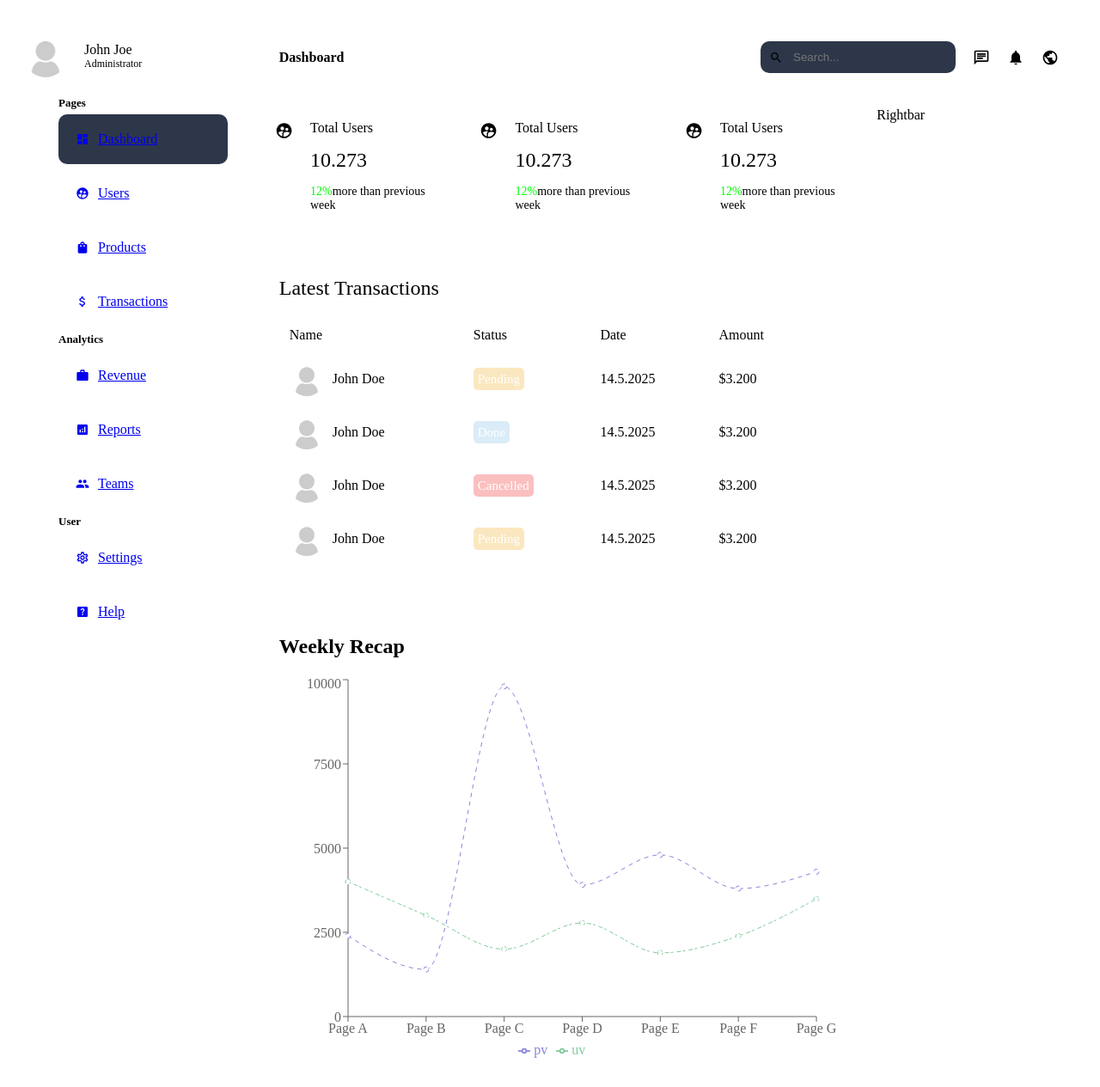
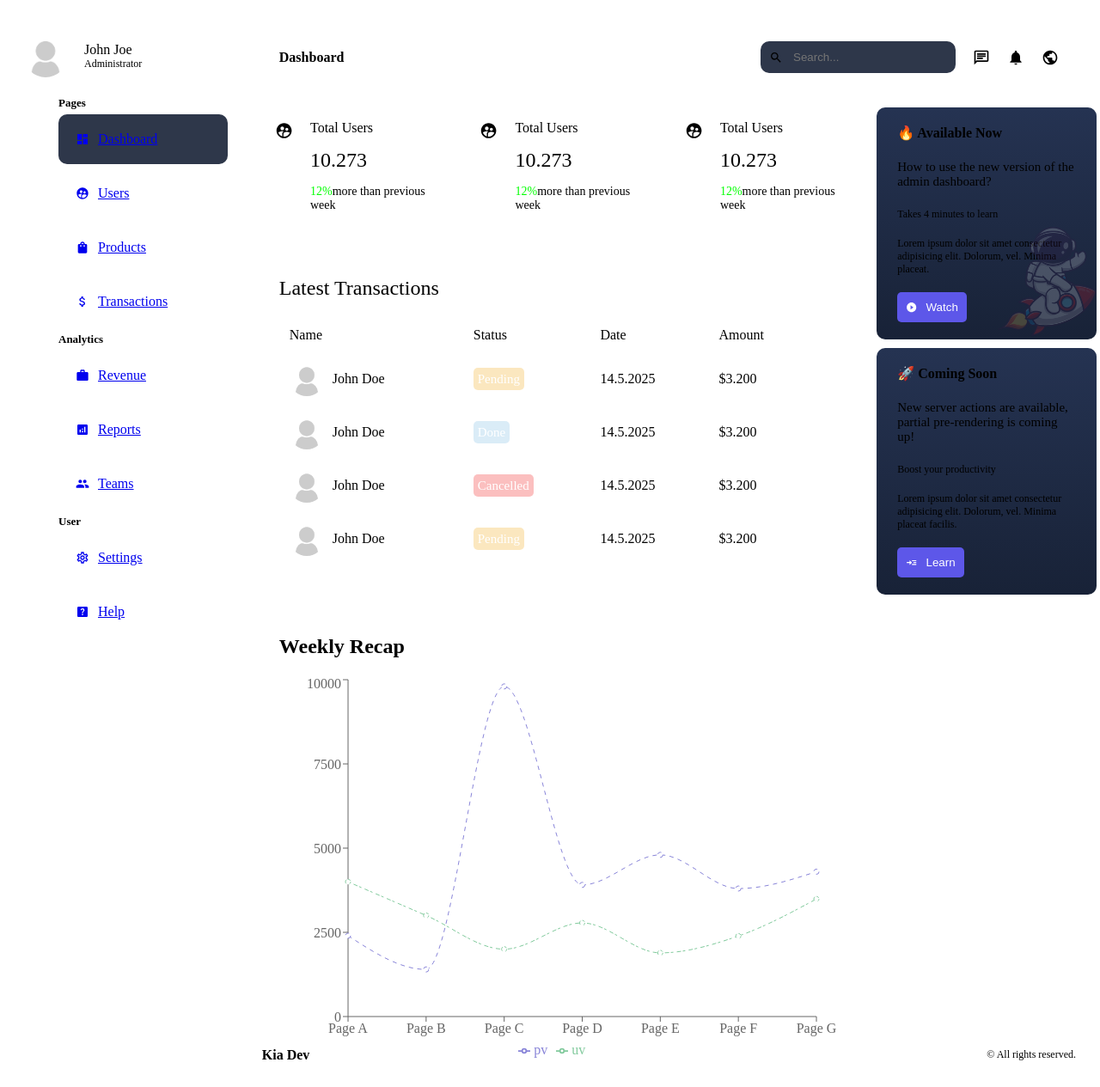
Before and after one commit to imkashishkathuria/admin-dashboard, a Next.js app: page /dashboard in a window 1280 px wide. Shown: the whole page at 86% size. Before the commit the page ends 1240 px from the top, so only its background shows below. Built offline with nearby package versions, Linux system fonts and the light colour scheme.

Commit message:
rightbar design

```diff
--- a/app/dashboard/layout.jsx
+++ b/app/dashboard/layout.jsx
@@ -2,6 +2,7 @@
 import Sidebar from '../ui/dashboard/sidebar/sidebar'
 import Navbar from '../ui/dashboard/navbar/navbar'
 import styles from '../ui/dashboard/dashboard.module.css'
+import Footer from '../ui/dashboard/footer/footer'
 
 const layout = ({children}) => {
   return (
@@ -12,6 +13,7 @@
       <div className={styles.content}>
         <Navbar />
         {children}
+        <Footer />
       </div>
     </div>
   )
--- /dev/null
+++ b/app/ui/dashboard/footer/footer.jsx
@@ -0,0 +1,18 @@
+import React from 'react'
+import styles from './footer.module.css'
+
+const Footer = () => {
+  return (
+    <div className={styles.container}>
+        <div className={styles.logo}>
+            Kia Dev
+        </div>
+        <div className={styles.text}>
+            © All rights reserved.
+        </div>
+
+    </div>
+  )
+}
+
+export default Footer
--- /dev/null
+++ b/app/ui/dashboard/footer/footer.module.css
@@ -0,0 +1,15 @@
+.container{
+    display: flex;
+    align-items: center;
+    justify-content: space-between;
+    margin-top: 30px;
+    color: var(--textSoft);
+}
+
+.logo{
+    font-weight: bold;
+}
+
+.text{
+    font-size: 12px;
+}
--- a/app/ui/dashboard/rightbar/rightbar.jsx
+++ b/app/ui/dashboard/rightbar/rightbar.jsx
@@ -1,10 +1,46 @@
 import React from 'react'
 import styles from './rightbar.module.css'
+import Image from 'next/image'
+import { MdPlayCircleFilled, MdReadMore } from 'react-icons/md'
 
 const Rightbar = () => {
   return (
     <div className={styles.container}>
-      Rightbar
+      <div className={styles.item}>
+        <div className={styles.bgContainer}>
+          <Image src="/astronaut.png" alt='' className={styles.bg} fill/>
+        </div>
+        <div className={styles.texts}>
+          <span className={styles.notification}>
+            🔥 Available Now
+          </span>
+          <h3 className={styles.title}>How to use the new version of the admin dashboard?</h3>
+          <span className={styles.subTitle}>Takes 4 minutes to learn</span>
+          <p className={styles.desc}>
+            Lorem ipsum dolor sit amet consectetur adipisicing elit. Dolorum, vel. Minima placeat.
+          </p>
+          <button className={styles.button}>
+            <MdPlayCircleFilled />
+            Watch
+          </button>
+        </div>
+      </div>
+      <div className={styles.item}>
+        <div className={styles.texts}>
+          <span className={styles.notification}>
+            🚀 Coming Soon
+          </span>
+          <h3 className={styles.title}>New server actions are available, partial pre-rendering is coming up!</h3>
+          <span className={styles.subTitle}>Boost your productivity</span>
+          <p className={styles.desc}>
+            Lorem ipsum dolor sit amet consectetur adipisicing elit. Dolorum, vel. Minima placeat facilis.
+          </p>
+          <button className={styles.button}>
+            <MdReadMore />
+            Learn
+          </button>
+        </div>
+      </div>
     </div>
   )
 }
--- a/app/ui/dashboard/rightbar/rightbar.module.css
+++ b/app/ui/dashboard/rightbar/rightbar.module.css
@@ -0,0 +1,62 @@
+.container{
+    position: fixed;
+}
+.item{
+
+    background: linear-gradient(to top, #182237, #253352);
+    padding: 20px 24px;
+    border-radius: 10px;
+    margin-bottom: 10px;
+    margin-right: 4px;
+    position: relative;
+}
+
+.bgContainer{
+    position: absolute;
+    bottom: 0;
+    right: 0;
+    width: 50%;
+    height: 50%;
+}
+
+.bg{
+    object-fit: contain;
+    opacity: 0.2;
+}
+
+.texts{
+    display: flex;
+    flex-direction: column;
+    gap: 7px;
+}
+
+.notification{
+    font-weight: bold;
+}
+
+.title{
+    font-weight: 500;
+    font-size: 15px;
+    color: var(--textSoft);
+}
+
+.button{
+    padding: 10px;
+    display: flex;
+    align-items: center;
+    gap: 10px;
+    background-color: #5d57e9;
+    color: white;
+    border: none;
+    border-radius: 5px;
+    cursor: pointer;
+    width: max-content;
+}
+
+.subTitle{
+    font-size: 12px;
+}
+
+.desc{
+    font-size: 12px;
+}
```
